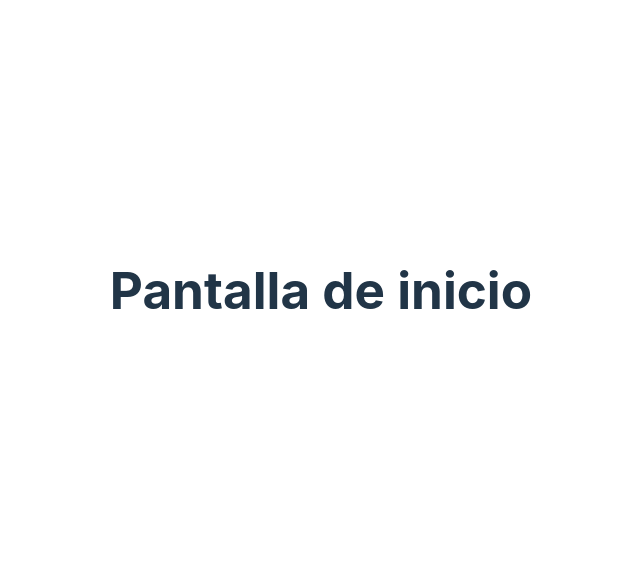
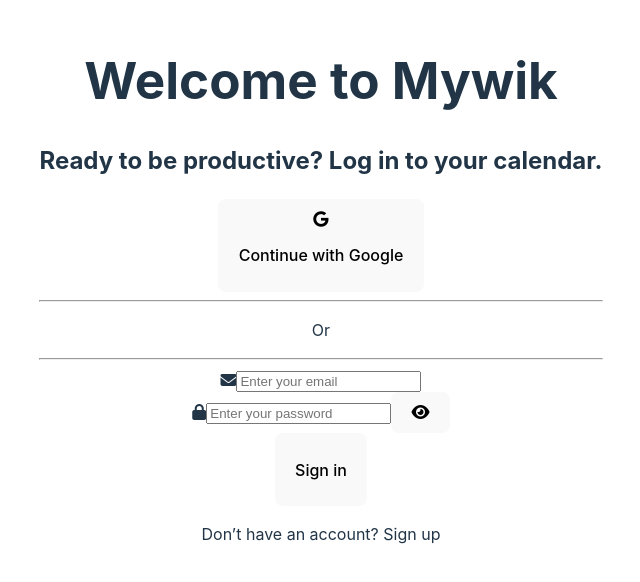
Before and after one commit to AlexGoodD/Mywik, a Vue app: page / in a window 1280 px wide. Shown: the part 110-692 px from the top of the page, without its empty margins (319-959 px from the left). Built offline with nearby package versions, Linux system fonts and the light colour scheme; no server answers.

Commit message:
Se elimina /auth, se convierte en /, modificación de UI en página de inicio

```diff
--- a/src/components/auth/loginPage.vue
+++ b/src/components/auth/loginPage.vue
@@ -1,32 +1,52 @@
 <template>
-  <div class="container">
-    <h2>Inicio de sesión</h2>
-    <div class="input-group">
-      <label for="email">Email</label>
-      <div class="input-with-icon">
-        <i class="fas fa-envelope"></i>
-        <input v-model="email" type="email" id="email" placeholder="Ingresa tu Email" />
-      </div>
+  <div class="tw-bg-transparent tw-rounded-xl tw-w-full tw-h-full tw-shadow-md tw-flex tw-flex-col tw-gap-4">
+    <h2 class="tw-text-white  tw-text-left tw-mt-4 tw-mb-10">Ready to be productive? Log in to your calendar.</h2>
+    <button class="tw-relative tw-border tw-bg-[#1f1f1f] tw-border-[#6D6D6D] tw-rounded-lg tw-flex tw-justify-center tw-gap-x-4 tw-items-center">
+      <i class="fa-brands fa-google tw-text-white"></i>
+      <p class="tw-text-white">Continue with Google</p>
+    </button>
+    <div class="tw-flex tw-text-[#6D6D6D] tw-items-center tw-justify-between">
+      <hr class="tw-w-[45%] tw-border-[#6D6D6D]"/>
+      <p class="tw-text-md tw-font-bold">Or</p>
+      <hr class="tw-w-[45%] tw-border-[#6D6D6D]"/>
     </div>
-    <div class="input-group">
-      <label for="password">Contraseña</label>
-      <div class="password-container">
-        <i class="fas fa-lock" id="icon-der"></i>
-        <input
+    <div class="tw-relative tw-border tw-border-[#6D6D6D] tw-rounded-lg tw-flex tw-items-center">
+      <i class="fas fa-envelope tw-text-white tw-absolute tw-left-4"></i>
+      <input
+          v-model="email"
+          type="email"
+          id="email"
+          placeholder="Enter your email"
+          class="tw-p-2 tw-pl-10 tw-pr-10 tw-bg-transparent tw-text-white tw-w-full tw-placeholder-[#6D6D6D] tw-rounded-lg tw-outline-none"
+      />
+    </div>
+    <div class="tw-relative tw-border tw-border-[#6D6D6D] tw-rounded-lg tw-flex tw-items-center">
+      <i class="fas fa-lock tw-text-white tw-absolute tw-left-4"></i>
+      <input
           v-model="password"
           :type="showPassword ? 'text' : 'password'"
-          id="password"
-          placeholder="Ingresa tu contraseña"
-        />
-        <button type="button" class="toggle-password" @click="togglePasswordVisibility">
-          <i :class="showPassword ? 'fas fa-eye-slash' : 'fas fa-eye'" id="icon-izq"></i>
-        </button>
-      </div>
+          id="email"
+          placeholder="Enter your password"
+          class="tw-p-2 tw-pl-10 tw-pr-10 tw-bg-transparent tw-text-white tw-w-full tw-placeholder-[#6D6D6D] tw-rounded-lg tw-outline-none"
+      />
+      <button type="button" class="tw-absolute -tw-right-1 tw-bg-transparent tw-border-none tw-cursor-pointer" @click="showPassword = !showPassword">
+        <i :class="showPassword ? 'fas fa-eye-slash tw-text-white' : 'fas fa-eye tw-text-white'"></i>
+      </button>
     </div>
-    <button @click="handleLoginClick" class="submit-data">Iniciar sesión</button>
-    <p>
-      ¿No tienes una cuenta? <a @click="switchToRegister" class="switch">Regístrate</a>
-    </p>
+    <button class="tw-border tw-bg-[#1f1f1f] tw-border-[#6D6D6D] tw-rounded-lg tw-flex tw-justify-center tw-gap-x-4 tw-items-center" @click="handleLoginClick">
+      <p class="tw-text-white">Sign in</p>
+    </button>
+    <div class="tw-flex tw-flex-col tw-text-white tw-gap-y-4 tw-text-left tw-text-sm">
+      <p class="tw-text-sm tw-text-white tw-mt-2">
+        Don’t have an account?
+        <span
+            @click="switchToRegister"
+            class="tw-font-bold tw-underline hover:tw-text-gray-300 tw-cursor-pointer"
+        >
+    Sign up
+  </span>
+      </p>
+    </div>
   </div>
 </template>
 
@@ -41,10 +61,6 @@
 const emits = defineEmits(["loginSuccess", "switchToRegister"]);
 const router = useRouter();
 
-function togglePasswordVisibility() {
-  showPassword.value = !showPassword.value;
-}
-
 async function handleLoginClick() {
   await handleLogin(email.value, password.value, router, emits);
 }
@@ -56,5 +72,10 @@
 
 <style scoped>
 @import "@fortawesome/fontawesome-free/css/all.css";
-@import "../../assets/auth.css";
+
+input:-webkit-autofill {
+  box-shadow: 0 0 0 1000px transparent inset !important;
+  -webkit-text-fill-color: white !important;
+  transition: background-color 9999s ease-in-out 0s;
+}
 </style>
--- a/src/components/auth/registerPage.vue
+++ b/src/components/auth/registerPage.vue
@@ -1,43 +1,90 @@
 <template>
-  <div class="container">
-    <h2>Registro de Usuario</h2>
-    <div class="input-group">
-      <label for="email">Nombre de usuario</label>
-      <div class="input-with-icon">
-        <i class="fas fa-envelope"></i>
+  <div class="tw-bg-transparent tw-rounded-xl tw-w-full tw-h-full tw-shadow-md tw-flex tw-flex-col tw-gap-4">
+    <h2 class="tw-text-white  tw-text-left tw-mt-4 tw-mb-10">Let's create your new account to get started.</h2>
+    <button class="tw-relative tw-border tw-bg-[#1f1f1f] tw-border-[#6D6D6D] tw-rounded-lg tw-flex tw-justify-center tw-gap-x-4 tw-items-center">
+      <i class="fa-brands fa-google tw-text-white"></i>
+      <p class="tw-text-white">Continue with Google</p>
+    </button>
+    <div class="tw-flex tw-text-[#6D6D6D] tw-items-center tw-justify-between">
+    <hr class="tw-w-[45%] tw-border-[#6D6D6D]"/>
+      <p class="tw-text-md tw-font-bold">Or</p>
+      <hr class="tw-w-[45%] tw-border-[#6D6D6D]"/>
+    </div>
+    <div class="tw-relative tw-border tw-border-[#6D6D6D] tw-rounded-lg tw-flex tw-items-center">
+      <i class="fas fa-user tw-text-white tw-absolute tw-left-4"></i>
       <input
           v-model="user"
-          type="user"
+          type="text"
           id="user"
-          placeholder="Ingresa un nombre de usuario"
+          placeholder="Enter a username"
+                    class="tw-p-2 tw-pl-10 tw-pr-10 tw-bg-transparent tw-text-white tw-w-full tw-placeholder-[#6D6D6D] tw-rounded-lg tw-outline-none"
+
       />
     </div>
+    <div class="tw-relative tw-border tw-border-[#6D6D6D] tw-rounded-lg tw-flex tw-items-center">
+      <i class="fas fa-envelope tw-text-white tw-absolute tw-left-4"></i>
+      <input
+          v-model="email"
+          type="email"
+          id="email"
+          placeholder="Enter an email address"
+                    class="tw-p-2 tw-pl-10 tw-pr-10 tw-bg-transparent tw-text-white tw-w-full tw-placeholder-[#6D6D6D] tw-rounded-lg tw-outline-none"
 
-      <label for="email">Correo electrónico</label>
-      <div class="input-with-icon">
-        <i class="fas fa-envelope"></i>
-        <input v-model="email" type="email" id="email" placeholder="Ingresa tu Email" />
+      />
     </div>
-    </div>
-    <div class="input-group">
-      <label for="password">Contraseña</label>
-      <div class="password-container">
-        <i class="fas fa-lock" id="icon-der"></i>
+    <div class="tw-relative tw-border tw-border-[#6D6D6D] tw-rounded-lg tw-flex tw-items-center">
+      <i class="fas fa-lock tw-text-white tw-absolute tw-left-4"></i>
       <input
           v-model="password"
           :type="showPassword ? 'text' : 'password'"
-          id="password"
-          placeholder="Ingresa tu contraseña"
+          id="email"
+          placeholder="Enter a password"
+                    class="tw-p-2 tw-pl-10 tw-pr-10 tw-bg-transparent tw-text-white tw-w-full tw-placeholder-[#6D6D6D] tw-rounded-lg tw-outline-none"
+
       />
-        <button type="button" class="toggle-password" @click="togglePasswordVisibility">
-          <i :class="showPassword ? 'fas fa-eye-slash' : 'fas fa-eye'" id="icon-izq"></i>
+      <button type="button" class="tw-absolute -tw-right-1 tw-bg-transparent tw-border-none tw-cursor-pointer" @click="showPassword = !showPassword">
+        <i :class="showPassword ? 'fas fa-eye-slash tw-text-white' : 'fas fa-eye tw-text-white'"></i>
       </button>
     </div>
+    <div class="tw-relative tw-border tw-border-[#6D6D6D] tw-rounded-lg tw-flex tw-items-center">
+      <i class="fas fa-lock tw-text-white tw-absolute tw-left-4"></i>
+      <input
+          v-model="confirmPassword"
+          :type="showConfirmPassword ? 'text' : 'password'"
+          id="email"
+          placeholder="Confirm password"
+                    class="tw-p-2 tw-pl-10 tw-pr-10 tw-bg-transparent tw-text-white tw-w-full tw-placeholder-[#6D6D6D] tw-rounded-lg tw-outline-none"
+
+      />
+      <button type="button" class="tw-absolute -tw-right-1 tw-bg-transparent tw-border-none tw-cursor-pointer" @click="showConfirmPassword = !showConfirmPassword">
+        <i :class="showConfirmPassword ? 'fas fa-eye-slash tw-text-white' : 'fas fa-eye tw-text-white'"></i>
+      </button>
     </div>
-    <button @click="handleSignUpClick" class="submit-data">Registrarse</button>
-    <p>
-      ¿Ya tienes una cuenta? <a @click="switchToLogin" class="switch">Inicia sesión</a>
+    <button class="tw-border tw-bg-[#1f1f1f] tw-border-[#6D6D6D] tw-rounded-lg tw-flex tw-justify-center tw-gap-x-4 tw-items-center" @click="handleSignUpClick">
+      <p class="tw-text-white">Sign Up</p>
+    </button>
+    <div class="tw-flex tw-flex-col tw-text-white tw-gap-y-4 tw-text-left tw-text-sm">
+      <p class="tw-text-sm tw-text-white">
+        By continuing, you agree to our
+        <a href="https://example.com/terms" target="_blank" class="tw-font-bold tw-underline hover:tw-text-gray-300">
+          Terms of Service
+        </a>
+        &
+        <a href="https://example.com/privacy" target="_blank" class="tw-font-bold tw-underline hover:tw-text-gray-300">
+          Privacy Policy
+        </a>
       </p>
+
+      <p class="tw-text-sm tw-text-white tw-mt-2">
+        Already signed up?
+        <span
+            @click="switchToLogin"
+            class="tw-font-bold tw-underline hover:tw-text-gray-300 tw-cursor-pointer"
+        >
+    Sign in
+  </span>
+      </p>
+    </div>
   </div>
 </template>
 
@@ -48,15 +95,17 @@
 const email = ref("");
 const user = ref("");
 const password = ref("");
+const confirmPassword = ref("");
 const showPassword = ref(false);
+const showConfirmPassword = ref(false);
 const emits = defineEmits(["registerSuccess", "switchToLogin"]);
 
-function togglePasswordVisibility() {
-  showPassword.value = !showPassword.value;
+async function handleSignUpClick() {
+  if( password.value !== confirmPassword.value) {
+    alert("Las contraseñas no coinciden");
+    return;
   }
-
-async function handleSignUpClick() {
-  await handleSignUp(user.value, email.value, password.value, emits);
+  await handleSignUp(user.value, email.value, password.value, confirmPassword.value, emits);
 }
 
 function switchToLogin() {
@@ -66,5 +115,10 @@
 
 <style scoped>
 @import "@fortawesome/fontawesome-free/css/all.css";
-@import "../../assets/auth.css";
+
+input:-webkit-autofill {
+  box-shadow: 0 0 0 1000px transparent inset !important;
+  -webkit-text-fill-color: white !important;
+  transition: background-color 9999s ease-in-out 0s;
+}
 </style>
--- a/src/router/router.ts
+++ b/src/router/router.ts
@@ -1,6 +1,5 @@
 import { createRouter, createWebHistory } from 'vue-router';
 import AuthView from '../views/authView.vue';
-import HomeView from '../views/homeView.vue';
 import DashboardView from '../views/dashboardView.vue';
 import SchedulePage from '../components/Schedule/pageSchedule.vue';
 import NotFound from '../components/utils/notFound.vue';
@@ -9,8 +8,7 @@
 import { getSchedules } from '../services/schedule';
 
 const routes = [
-    { path: '/', component: HomeView, meta: { hideNavbar: true } },
-    { path: '/auth', component: AuthView },
+    { path: '/', component: AuthView },
     { path: '/dashboard', component: DashboardView, meta: { requiresAuth: true } },
     { path: '/dashboard/schedule/:scheduleId', name: 'SchedulePage', component: SchedulePage, meta: { requiresAuth: true } },
     { path: '/:pathMatch(.*)*', name: 'NotFound', component: NotFound },
@@ -25,8 +23,8 @@
     await checkAuthStatus();
     const { data: { user } } = await supabase.auth.getUser();
     if (to.matched.some(record => record.meta.requiresAuth) && !user) {
-        next('/auth');
-    } else if (user && to.path === '/auth') {
+        next('/');
+    } else if (user && to.path === '/') {
         next('/');
     } else if (to.name === 'SchedulePage') {
         const schedules = await getSchedules();
@@ -38,7 +36,7 @@
                 next();
             }
         } else {
-            next('/auth');
+            next('/');
         }
     } else {
         next();
--- a/src/views/authView.vue
+++ b/src/views/authView.vue
@@ -1,12 +1,19 @@
 <template>
-  <div class="auth-container">
-    <component
-      :is="isLogin ? LoginPage : RegisterPage"
-      @switchToRegister="toggleView"
-      @switchToLogin="toggleView"
-    />
+  <div class="tw-flex tw-h-[100vh] tw-w-[100vw] tw-bg-gradient-to-br tw-from-[#030303] tw-to-[#1e241e] tw-p-20 tw-items-center">
+    <div class=" tw-w-[25rem] tw-h-[90%]">
+      <h1 class="tw-text-3xl tw-text-white tw-text-left">Welcome to <b>Mywik</b></h1>
+      <component
+          :is="isLogin ? LoginPage : RegisterPage"
+          @switchToRegister="toggleView"
+          @switchToLogin="toggleView"
+      />
+    </div>
+    <div class="">
+
+    </div>
   </div>
 </template>
+
 
 <script setup lang="ts">
 import { ref } from "vue";
@@ -19,5 +26,3 @@
   isLogin.value = !isLogin.value;
 };
 </script>
-
-<style scoped></style>
```
Lines whose indentation alone changed are shown as unchanged.
